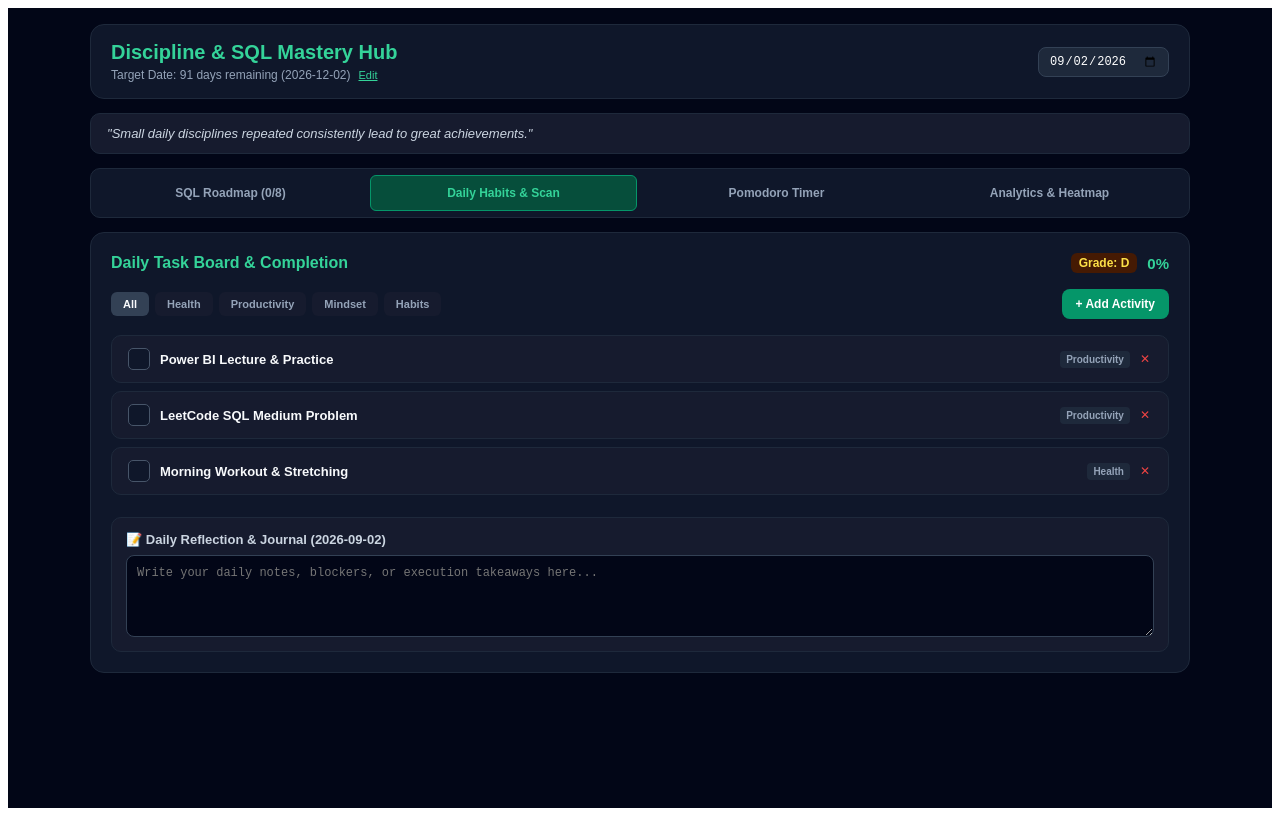
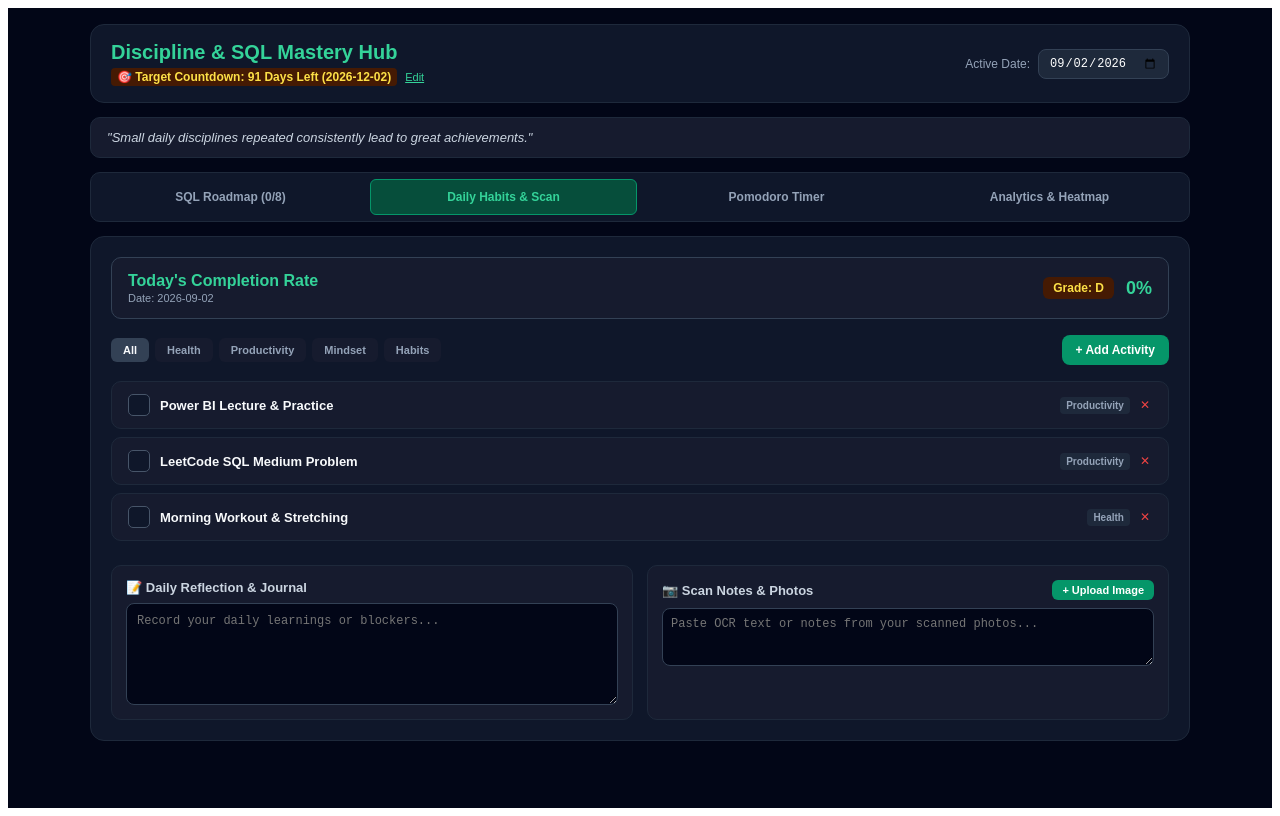
Before and after one commit to Akhilfsd/discipline-hub-live, a Next.js app: page / in a window 1280 px wide. Both pictures are taken after a click on the button "Daily Habits & Scan". Built offline with nearby package versions, Linux system fonts and the light colour scheme.

Commit message:
Update page.tsx

```diff
--- a/app/page.tsx
+++ b/app/page.tsx
@@ -1,6 +1,6 @@
 'use client';
 
-import React, { useState, useEffect } from 'react';
+import React, { useState, useEffect, useRef } from 'react';
 
 type Tab = 'Daily Habits & Scan' | 'SQL Roadmap' | 'Pomodoro Timer' | 'Analytics & Heatmap';
 
@@ -115,7 +115,7 @@ const disciplineQuotes = [
   "Small daily disciplines repeated consistently lead to great achievements."
 ];
 
-export default function DisciplineHubProFinal() {
+export default function DisciplineHubUltimate() {
   const [activeTab, setActiveTab] = useState<Tab>('SQL Roadmap');
   const [currentDate, setCurrentDate] = useState<string>(new Date().toISOString().split('T')[0]);
   const [targetDate, setTargetDate] = useState<string>('2026-12-02');
@@ -126,6 +126,10 @@ export default function DisciplineHubProFinal() {
   const [selectedSqlTopic, setSelectedSqlTopic] = useState<SqlTopic | null>(null);
 
   const [reflection, setReflection] = useState<string>('');
+  const [scanNotes, setScanNotes] = useState<string>('');
+  const [scannedImages, setScannedImages] = useState<string[]>([]);
+  const fileInputRef = useRef<HTMLInputElement>(null);
+
   const [filterCategory, setFilterCategory] = useState<string>('All');
   const [newTitle, setNewTitle] = useState<string>('');
   const [newCategory, setNewCategory] = useState<'Health' | 'Productivity' | 'Mindset' | 'Habits'>('Productivity');
@@ -138,38 +142,69 @@ export default function DisciplineHubProFinal() {
 
   // Load saved state
   useEffect(() => {
-    const savedHabits = localStorage.getItem('dh_habits_final');
+    const savedHabits = localStorage.getItem('dh_habits_ult');
     if (savedHabits) setHabits(JSON.parse(savedHabits));
 
-    const savedSql = localStorage.getItem('dh_sql_roadmap_final');
+    const savedSql = localStorage.getItem('dh_sql_ult');
     if (savedSql) setSqlRoadmap(JSON.parse(savedSql));
 
-    const savedTarget = localStorage.getItem('dh_target_date_final');
+    const savedTarget = localStorage.getItem('dh_target_ult');
     if (savedTarget) setTargetDate(savedTarget);
   }, []);
 
   useEffect(() => {
-    const savedReflection = localStorage.getItem(`dh_reflection_final_${currentDate}`);
-    setReflection(savedReflection || '');
+    const savedRef = localStorage.getItem(`dh_ref_ult_${currentDate}`);
+    setReflection(savedRef || '');
+
+    const savedScan = localStorage.getItem(`dh_scan_ult_${currentDate}`);
+    setScanNotes(savedScan || '');
+
+    const savedImgs = localStorage.getItem(`dh_imgs_ult_${currentDate}`);
+    if (savedImgs) setScannedImages(JSON.parse(savedImgs));
   }, [currentDate]);
 
   useEffect(() => {
-    localStorage.setItem('dh_habits_final', JSON.stringify(habits));
+    localStorage.setItem('dh_habits_ult', JSON.stringify(habits));
   }, [habits]);
 
   useEffect(() => {
-    localStorage.setItem('dh_sql_roadmap_final', JSON.stringify(sqlRoadmap));
+    localStorage.setItem('dh_sql_ult', JSON.stringify(sqlRoadmap));
   }, [sqlRoadmap]);
 
   const handleTargetDateChange = (newDate: string) => {
     setTargetDate(newDate);
-    localStorage.setItem('dh_target_date_final', newDate);
+    localStorage.setItem('dh_target_ult', newDate);
     setIsEditingTarget(false);
   };
 
   const handleReflectionChange = (val: string) => {
     setReflection(val);
-    localStorage.setItem(`dh_reflection_final_${currentDate}`, val);
+    localStorage.setItem(`dh_ref_ult_${currentDate}`, val);
+  };
+
+  const handleScanNotesChange = (val: string) => {
+    setScanNotes(val);
+    localStorage.setItem(`dh_scan_ult_${currentDate}`, val);
+  };
+
+  const handleImageUpload = (e: React.ChangeEvent<HTMLInputElement>) => {
+    if (e.target.files && e.target.files[0]) {
+      const reader = new FileReader();
+      reader.onload = (uploadEvent) => {
+        if (uploadEvent.target?.result) {
+          const updated = [...scannedImages, uploadEvent.target.result as string];
+          setScannedImages(updated);
+          localStorage.setItem(`dh_imgs_ult_${currentDate}`, JSON.stringify(updated));
+        }
+      };
+      reader.readAsDataURL(e.target.files[0]);
+    }
+  };
+
+  const removeImage = (index: number) => {
+    const updated = scannedImages.filter((_, i) => i !== index);
+    setScannedImages(updated);
+    localStorage.setItem(`dh_imgs_ult_${currentDate}`, JSON.stringify(updated));
   };
 
   useEffect(() => {
@@ -228,7 +263,6 @@ export default function DisciplineHubProFinal() {
 
   const filteredHabits = filterCategory === 'All' ? habits : habits.filter(h => h.category === filterCategory);
 
-  // Generate heatmap matrix (past 28 days)
   const heatmapDays = Array.from({ length: 28 }).map((_, i) => {
     const d = new Date();
     d.setDate(d.getDate() - (27 - i));
@@ -239,12 +273,14 @@ export default function DisciplineHubProFinal() {
     <div style={{ backgroundColor: '#020617', color: '#f8fafc', minHeight: '100vh', width: '100%', padding: '16px', fontFamily: 'sans-serif', boxSizing: 'border-box' }}>
       <div style={{ width: '100%', maxWidth: '1100px', margin: '0 auto', display: 'flex', flexDirection: 'column', gap: '14px' }}>
 
-        {/* TOP HEADER */}
+        {/* TOP HEADER: MISSION TARGET COUNTDOWN & DATE SELECTOR */}
         <div style={{ backgroundColor: '#0f172a', border: '1px solid #1e293b', borderRadius: '14px', padding: '16px 20px', display: 'flex', justifyContent: 'space-between', alignItems: 'center', flexWrap: 'wrap', gap: '12px' }}>
           <div>
             <h1 style={{ fontSize: '20px', fontWeight: '800', color: '#34d399', margin: 0 }}>Discipline & SQL Mastery Hub</h1>
             <div style={{ display: 'flex', alignItems: 'center', gap: '8px', marginTop: '4px' }}>
-              <p style={{ fontSize: '12px', color: '#94a3b8', margin: 0 }}>Target Date: {daysRemaining} days remaining ({targetDate})</p>
+              <span style={{ fontSize: '12px', fontWeight: 'bold', color: '#fde047', backgroundColor: '#451a03', padding: '2px 6px', borderRadius: '4px' }}>
+                🎯 Target Countdown: {daysRemaining} Days Left ({targetDate})
+              </span>
               {!isEditingTarget ? (
                 <button onClick={() => setIsEditingTarget(true)} style={{ background: 'transparent', border: 'none', color: '#34d399', fontSize: '11px', cursor: 'pointer', textDecoration: 'underline', padding: 0 }}>Edit</button>
               ) : (
@@ -258,6 +294,7 @@ export default function DisciplineHubProFinal() {
             </div>
           </div>
           <div style={{ display: 'flex', gap: '8px', alignItems: 'center' }}>
+            <span style={{ fontSize: '12px', color: '#94a3b8' }}>Active Date:</span>
             <input
               type="date"
               value={currentDate}
@@ -303,13 +340,13 @@ export default function DisciplineHubProFinal() {
           })}
         </div>
 
-        {/* TAB: SQL ROADMAP WITH DETAILED CONTENT */}
+        {/* TAB: SQL ROADMAP */}
         {activeTab === 'SQL Roadmap' && (
           <div style={{ backgroundColor: '#0f172a', border: '1px solid #1e293b', borderRadius: '14px', padding: '20px', display: 'flex', flexDirection: 'column', gap: '16px' }}>
             <div style={{ display: 'flex', justifyContent: 'space-between', alignItems: 'center', flexWrap: 'wrap', gap: '10px' }}>
               <div>
                 <h2 style={{ fontSize: '16px', fontWeight: '800', color: '#34d399', margin: 0 }}>SQL Interview & Practice Modules</h2>
-                <p style={{ fontSize: '12px', color: '#94a3b8', margin: '2px 0 0 0' }}>Click any module card below to view detailed concept notes, important syntax formulae, and practical problems.</p>
+                <p style={{ fontSize: '12px', color: '#94a3b8', margin: '2px 0 0 0' }}>Click any module card below to view detailed concept notes, syntax, and solutions.</p>
               </div>
               <span style={{ fontSize: '12px', fontWeight: 'bold', color: '#818cf8', backgroundColor: '#1e293b', padding: '5px 10px', borderRadius: '6px' }}>
                 Progress: {Math.round((completedSqlCount / sqlRoadmap.length) * 100)}%
@@ -385,13 +422,11 @@ export default function DisciplineHubProFinal() {
                 </button>
               </div>
 
-              {/* Notes */}
               <div style={{ backgroundColor: '#161b2e', border: '1px solid #1e293b', borderRadius: '10px', padding: '12px', display: 'flex', flexDirection: 'column', gap: '6px' }}>
                 <h4 style={{ fontSize: '12px', fontWeight: 'bold', color: '#cbd5e1', margin: 0 }}>📖 Concept Notes</h4>
                 <p style={{ fontSize: '12px', color: '#94a3b8', margin: 0, lineHeight: '1.4' }}>{selectedSqlTopic.notes}</p>
               </div>
 
-              {/* Syntax & Formula */}
               <div style={{ backgroundColor: '#161b2e', border: '1px solid #1e293b', borderRadius: '10px', padding: '12px', display: 'flex', flexDirection: 'column', gap: '6px' }}>
                 <h4 style={{ fontSize: '12px', fontWeight: 'bold', color: '#cbd5e1', margin: 0 }}>⚡ Important Syntax & Formula</h4>
                 <pre style={{ backgroundColor: '#020617', color: '#34d399', padding: '10px', borderRadius: '6px', fontSize: '11px', overflowX: 'auto', margin: 0, fontFamily: 'monospace' }}>
@@ -399,7 +434,6 @@ export default function DisciplineHubProFinal() {
                 </pre>
               </div>
 
-              {/* Practical Problem & Solution */}
               <div style={{ backgroundColor: '#161b2e', border: '1px solid #1e293b', borderRadius: '10px', padding: '12px', display: 'flex', flexDirection: 'column', gap: '8px' }}>
                 <h4 style={{ fontSize: '12px', fontWeight: 'bold', color: '#cbd5e1', margin: 0 }}>💡 Practical Problem</h4>
                 <p style={{ fontSize: '12px', color: '#f8fafc', margin: 0, fontWeight: '600' }}>{selectedSqlTopic.problem}</p>
@@ -430,17 +464,23 @@ export default function DisciplineHubProFinal() {
           </div>
         )}
 
-        {/* TAB: DAILY HABITS & SCAN */}
+        {/* TAB: DAILY HABITS, COMPLETION RATE, SCAN & NOTES */}
         {activeTab === 'Daily Habits & Scan' && (
           <div style={{ backgroundColor: '#0f172a', border: '1px solid #1e293b', borderRadius: '14px', padding: '20px', display: 'flex', flexDirection: 'column', gap: '16px' }}>
-            <div style={{ display: 'flex', justifyContent: 'space-between', alignItems: 'center', flexWrap: 'wrap', gap: '10px' }}>
-              <h2 style={{ fontSize: '16px', fontWeight: '800', color: '#34d399', margin: 0 }}>Daily Task Board & Completion</h2>
-              <div style={{ display: 'flex', gap: '10px', alignItems: 'center' }}>
-                <span style={{ fontSize: '12px', fontWeight: 'bold', backgroundColor: '#451a03', color: '#fde047', padding: '3px 8px', borderRadius: '6px' }}>Grade: {grade}</span>
-                <span style={{ fontSize: '15px', fontWeight: '900', color: '#34d399' }}>{completionPercent}%</span>
+
+            {/* TODAY'S COMPLETION RATE HEADER */}
+            <div style={{ display: 'flex', justifyContent: 'space-between', alignItems: 'center', flexWrap: 'wrap', gap: '10px', backgroundColor: '#161b2e', padding: '14px 16px', borderRadius: '10px', border: '1px solid #334155' }}>
+              <div>
+                <h2 style={{ fontSize: '16px', fontWeight: '800', color: '#34d399', margin: 0 }}>Today's Completion Rate</h2>
+                <p style={{ fontSize: '11px', color: '#94a3b8', margin: '2px 0 0 0' }}>Date: {currentDate}</p>
+              </div>
+              <div style={{ display: 'flex', gap: '12px', alignItems: 'center' }}>
+                <span style={{ fontSize: '12px', fontWeight: 'bold', backgroundColor: '#451a03', color: '#fde047', padding: '4px 10px', borderRadius: '6px' }}>Grade: {grade}</span>
+                <span style={{ fontSize: '18px', fontWeight: '900', color: '#34d399' }}>{completionPercent}%</span>
               </div>
             </div>
 
+            {/* Task Filters & Add Button */}
             <div style={{ display: 'flex', justifyContent: 'space-between', alignItems: 'center', flexWrap: 'wrap', gap: '10px' }}>
               <div style={{ display: 'flex', gap: '6px', flexWrap: 'wrap' }}>
                 {['All', 'Health', 'Productivity', 'Mindset', 'Habits'].map(cat => (
@@ -490,6 +530,7 @@ export default function DisciplineHubProFinal() {
               </form>
             )}
 
+            {/* Task Checklist */}
             <div style={{ display: 'flex', flexDirection: 'column', gap: '8px' }}>
               {filteredHabits.map(habit => {
                 const isCompleted = !!habit.completed[currentDate];
@@ -523,7 +564,6 @@ export default function DisciplineHubProFinal() {
                       <button
                         onClick={(e) => deleteHabit(habit.id, e)}
                         style={{ background: 'transparent', border: 'none', color: '#ef4444', fontSize: '12px', cursor: 'pointer', padding: '2px' }}
-                        title="Delete task"
                       >
                         ✕
                       </button>
@@ -533,16 +573,65 @@ export default function DisciplineHubProFinal() {
               })}
             </div>
 
-            {/* DAILY REFLECTION NOTE SECTION (Restored Feature) */}
-            <div style={{ backgroundColor: '#161b2e', border: '1px solid #1e293b', borderRadius: '10px', padding: '14px', display: 'flex', flexDirection: 'column', gap: '8px', marginTop: '6px' }}>
-              <h3 style={{ fontSize: '13px', fontWeight: 'bold', color: '#cbd5e1', margin: 0 }}>📝 Daily Reflection & Journal ({currentDate})</h3>
-              <textarea
-                placeholder="Write your daily notes, blockers, or execution takeaways here..."
-                value={reflection}
-                onChange={(e) => handleReflectionChange(e.target.value)}
-                style={{ backgroundColor: '#020617', border: '1px solid #334155', borderRadius: '8px', padding: '10px', fontSize: '12px', color: '#fff', minHeight: '60px', outline: 'none', resize: 'vertical' }}
-              />
+            {/* SCAN, NOTES & PHOTO UPLOAD SECTION */}
+            <div style={{ display: 'grid', gridTemplateColumns: 'repeat(auto-fit, minmax(280px, 1fr))', gap: '14px', marginTop: '8px' }}>
+
+              {/* Daily Reflection Journal */}
+              <div style={{ backgroundColor: '#161b2e', border: '1px solid #1e293b', borderRadius: '10px', padding: '14px', display: 'flex', flexDirection: 'column', gap: '8px' }}>
+                <h3 style={{ fontSize: '13px', fontWeight: 'bold', color: '#cbd5e1', margin: 0 }}>📝 Daily Reflection & Journal</h3>
+                <textarea
+                  placeholder="Record your daily learnings or blockers..."
+                  value={reflection}
+                  onChange={(e) => handleReflectionChange(e.target.value)}
+                  style={{ backgroundColor: '#020617', border: '1px solid #334155', borderRadius: '8px', padding: '10px', fontSize: '12px', color: '#fff', minHeight: '80px', outline: 'none', resize: 'vertical' }}
+                />
+              </div>
+
+              {/* Scan Notes & Photo Upload */}
+              <div style={{ backgroundColor: '#161b2e', border: '1px solid #1e293b', borderRadius: '10px', padding: '14px', display: 'flex', flexDirection: 'column', gap: '8px' }}>
+                <div style={{ display: 'flex', justifyContent: 'space-between', alignItems: 'center' }}>
+                  <h3 style={{ fontSize: '13px', fontWeight: 'bold', color: '#cbd5e1', margin: 0 }}>📷 Scan Notes & Photos</h3>
+                  <button
+                    onClick={() => fileInputRef.current?.click()}
+                    style={{ backgroundColor: '#059669', color: '#fff', border: 'none', padding: '4px 10px', borderRadius: '6px', fontSize: '11px', cursor: 'pointer', fontWeight: 'bold' }}
+                  >
+                    + Upload Image
+                  </button>
+                  <input
+                    type="file"
+                    ref={fileInputRef}
+                    onChange={handleImageUpload}
+                    accept="image/*"
+                    style={{ display: 'none' }}
+                  />
+                </div>
+
+                <textarea
+                  placeholder="Paste OCR text or notes from your scanned photos..."
+                  value={scanNotes}
+                  onChange={(e) => handleScanNotesChange(e.target.value)}
+                  style={{ backgroundColor: '#020617', border: '1px solid #334155', borderRadius: '8px', padding: '8px', fontSize: '12px', color: '#fff', minHeight: '40px', outline: 'none', resize: 'vertical' }}
+                />
+
+                {scannedImages.length > 0 && (
+                  <div style={{ display: 'flex', gap: '6px', flexWrap: 'wrap', marginTop: '4px' }}>
+                    {scannedImages.map((img, idx) => (
+                      <div key={idx} style={{ position: 'relative', width: '50px', height: '50px', borderRadius: '6px', overflow: 'hidden', border: '1px solid #334155' }}>
+                        <img src={img} alt="Scan" style={{ width: '100%', height: '100%', objectFit: 'cover' }} />
+                        <button
+                          onClick={() => removeImage(idx)}
+                          style={{ position: 'absolute', top: 1, right: 1, background: 'rgba(0,0,0,0.7)', color: '#ef4444', border: 'none', fontSize: '10px', width: '16px', height: '16px', cursor: 'pointer', display: 'flex', alignItems: 'center', justifyContent: 'center', borderRadius: '50%' }}
+                        >
+                          ✕
+                        </button>
+                      </div>
+                    ))}
+                  </div>
+                )}
+              </div>
+
             </div>
+
           </div>
         )}
 
@@ -586,7 +675,7 @@ export default function DisciplineHubProFinal() {
           </div>
         )}
 
-        {/* TAB: ANALYTICS & HEATMAP (Restored Feature) */}
+        {/* TAB: ANALYTICS & HEATMAP */}
         {activeTab === 'Analytics & Heatmap' && (
           <div style={{ backgroundColor: '#0f172a', border: '1px solid #1e293b', borderRadius: '14px', padding: '20px', display: 'flex', flexDirection: 'column', gap: '16px' }}>
             <h2 style={{ fontSize: '16px', fontWeight: '800', color: '#34d399', margin: 0 }}>Analytics & Consistency Heatmap</h2>
@@ -597,7 +686,6 @@ export default function DisciplineHubProFinal() {
               <p style={{ fontSize: '12px', color: '#94a3b8', margin: 0 }}>Keep completing your daily SQL modules and task items consistently to achieve your goals by {targetDate}.</p>
             </div>
 
-            {/* Heatmap Grid */}
             <div style={{ backgroundColor: '#161b2e', padding: '16px', borderRadius: '10px', border: '1px solid #334155', display: 'flex', flexDirection: 'column', gap: '10px' }}>
               <p style={{ fontSize: '12px', fontWeight: 'bold', color: '#cbd5e1', margin: 0 }}>Last 28 Days Activity Grid</p>
               <div style={{ display: 'grid', gridTemplateColumns: 'repeat(7, 1fr)', gap: '6px' }}>
```
